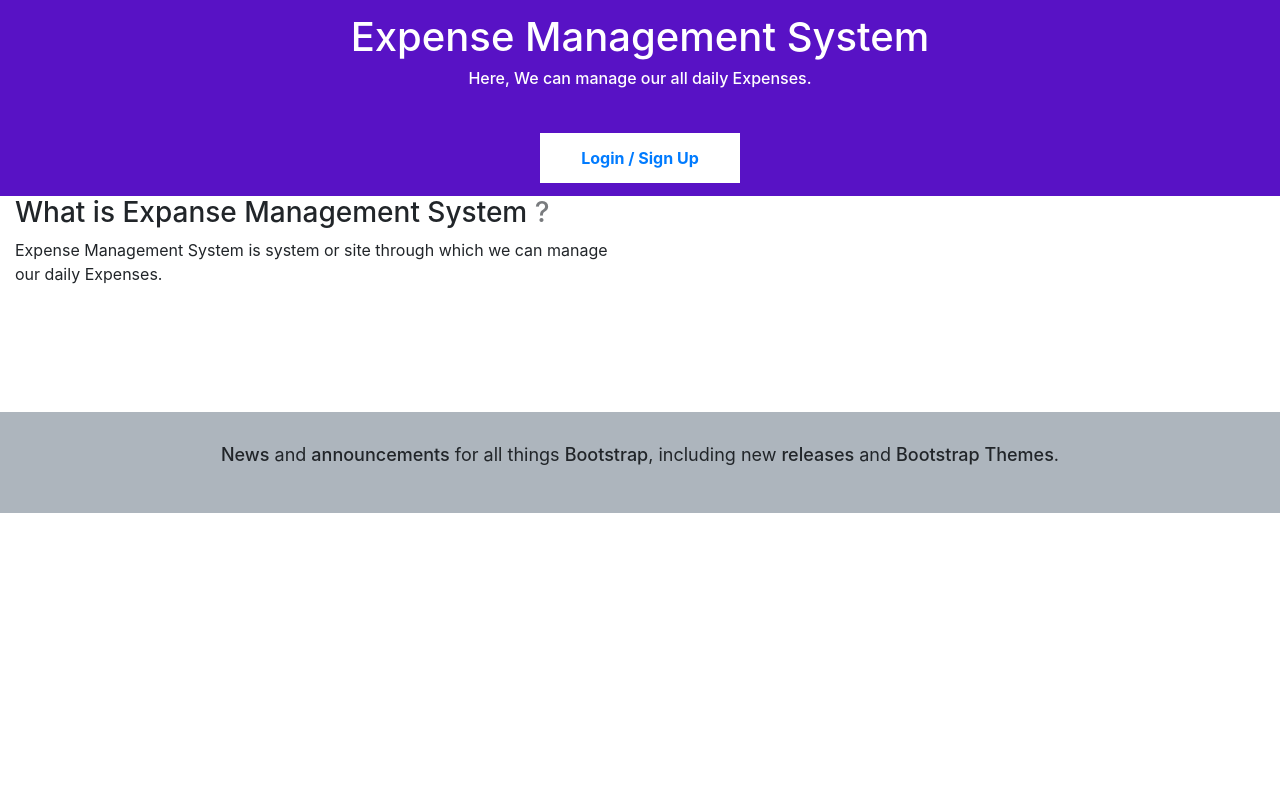
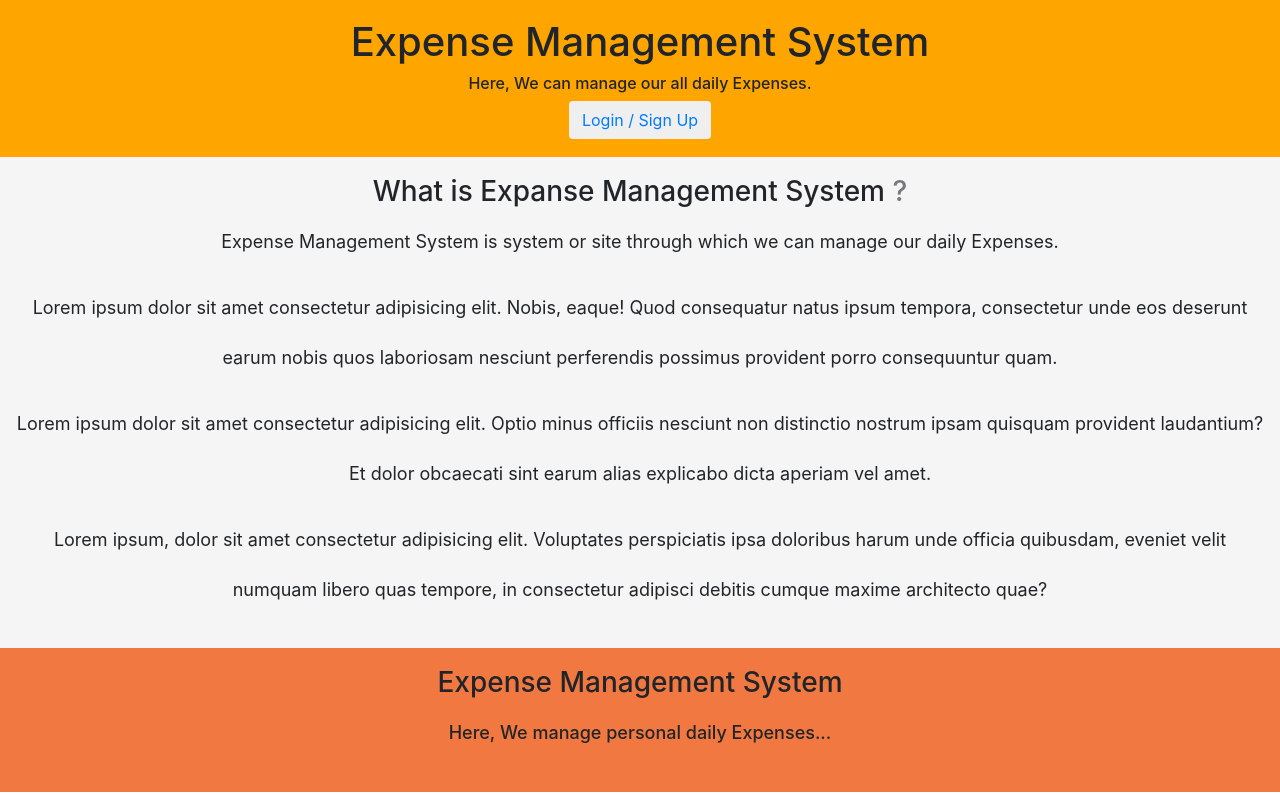
Before and after one commit to Ajeet29598/Expense-Managemet-Site, a Flask app: page / in a window 1280 px wide. Run offline with Flask 2, Linux system fonts and the light colour scheme; some libraries are stand-ins or nearby versions.

Commit message:
complete

```diff
--- a/Templates/index.html
+++ b/Templates/index.html
@@ -11,24 +11,25 @@
     <script src="//cdnjs.cloudflare.com/ajax/libs/jquery/3.2.1/jquery.min.js"></script>
 </head>
 <body>
-    <div class="container-fluid home-main" style="margin-bottom:0px; margin-top: 0px;">
+<center>
+    <div class="container-fluid home-content2" style="background-color: orange;">
+        <h1>Expense Management System</h1>
+        <h6><span>Here, We can manage our all daily Expenses.</span></h6>
+        <button  type="button"  class="btn btn-default"><a class="a" href="{{url_for('login')}}" class="ml-2">Login / Sign Up</a></button>
+    </div>
+    <div style="background-color: whitesmoke;" class="container-fluid home-content2 ">
+        <h3>What is Expanse Management System <span class="blinker">?</span></h3>
+        <p>Expense Management System is system or site through which we can manage our daily Expenses.</p>
+        <p>Lorem ipsum dolor sit amet consectetur adipisicing elit. Nobis, eaque! Quod consequatur natus ipsum tempora, consectetur unde eos deserunt earum nobis quos laboriosam nesciunt perferendis possimus provident porro consequuntur quam.</p>
+        <p>Lorem ipsum dolor sit amet consectetur adipisicing elit. Optio minus officiis nesciunt non distinctio nostrum ipsam quisquam provident laudantium? Et dolor obcaecati sint earum alias explicabo dicta aperiam vel amet.</p>
+        <p>Lorem ipsum, dolor sit amet consectetur adipisicing elit. Voluptates perspiciatis ipsa doloribus harum unde officia quibusdam, eveniet velit numquam libero quas tempore, in consectetur adipisci debitis cumque maxime architecto quae?</p>
 
-        <h1>Expense Management System</h1>
-        <h6>Here, We can manage our all daily Expenses.</h6>
-        <button type="button"  class="btn btn-default"><a class="a" href="{{url_for('login')}}" class="ml-2">Login / Sign Up</a></button>
     </div>
-    <div class="container-fluid home-content1">
-        <div class="row">
-            <div class="col-md-6 content1">
-                <h3>What is Expanse Management System <span class="blinker">?</span></h3>
-                <p>Expense Management System is system or site through which we can manage our daily Expenses.</p>
-                <div class="content1-left"></div>
-            </div>
-        </div>
+
+    <div style="background-color: rgb(241, 120, 64);" class="container-fluid home-content2 ">
+        <h3>Expense Management System</h3>
+        <p><span>Here, We manage personal daily Expenses...</span> </p>
     </div>
-    <div class="container-fluid home-content2">
-        <p><span>News</span> and <span>announcements</span> for all things <span>Bootstrap</span>, including new
-            <span>releases</span> and <span>Bootstrap Themes</span>.</p>
-    </div>
+</center>
 </body>
 </html>
--- a/app.py
+++ b/app.py
@@ -1,16 +1,12 @@
-from datetime import timedelta
 from flask import Flask, redirect, render_template, request, url_for, session ,flash
 import sqlite3
 
 app = Flask(__name__)
 app.secret_key= 'Ajeet'
-app.permanent_session_lifetime=timedelta(minutes=30)
-
 
 @app.route('/', methods=['GET','POST'] )
 def index():
     return render_template('index.html')
-
 
 @app.route('/login',methods = ['GET','POST'])
 def login():
@@ -19,21 +15,16 @@ def login():
         session.permanent=True
         connection = sqlite3.connect('users.db')
         cursor = connection.cursor()
-
         Username = request.form['u_name']
         password = request.form['pass']
-
         cursor.execute('SELECT * FROM Users WHERE username = ? AND password = ?', (Username, password ))
         data = cursor.fetchone()
-
         if  data!=None:
             flash('Logged in Successfully...')
-            session['email']=data[1]
+            session['user']=data[1]
             return redirect(url_for('home'))
         else:
             return redirect(url_for('error'))
-
-
     return render_template('login.html')
 
 @app.route('/signup', methods=['GET','POST'])
@@ -46,11 +37,9 @@ def signup():
         email = request.form['email']
         username = request.form['username']
         password = request.form['password']
-
         query = "INSERT INTO Users (email,username,password) VALUES(?,?,?)"
         cursor.execute(query,(email,username,password))
         connection.commit()
-
         if cursor.rowcount == 1:
             return redirect(url_for('login'))
         else:
@@ -59,25 +48,22 @@ def signup():
 
 @app.route('/home')
 def home():
-    if 'email' in session:
+    if 'user' in session:
         return render_template('home.html')
     else:
         return redirect(url_for('login'))
 
 @app.route('/add_expenses',methods=['GET','POST'])
 def add_expenses():
-    if 'email' in session:
+    if 'user' in session:
         connection = sqlite3.connect("users.db")
         cursor = connection.cursor()
-
         if request.method == 'POST':
-
             date_ = request.form['date']
             name = request.form['name']
             products = request.form['prod_name']
             prod_qnty = request.form['prod_Qty']
             prod_price = request.form['price']
-
             query = "INSERT INTO Products (date_, name, products, prod_qnty, prod_price) VALUES(?,?,?,?,?)"
             cursor.execute(query,(date_, name, products, prod_qnty, prod_price))
             connection.commit()
@@ -92,7 +78,7 @@ def add_expenses():
 
 @app.route('/view',methods = ['GET','POST'])
 def view():
-    if 'email' in session:
+    if 'user' in session:
         connection = sqlite3.connect("users.db")
         connection.row_factory = sqlite3.Row
         cursor = connection.cursor()
@@ -103,16 +89,14 @@ def view():
         return redirect(url_for('login'))
 
 @app.route('/update/<int:id>',methods=['POST','GET'])
-
 def update(id):
-    if 'email' in session:
+    if 'user' in session:
         connection = sqlite3.connect("users.db")
         connection.row_factory = sqlite3.Row
         cursor = connection.cursor()
         cursor.execute('select * from Products WHERE id={0}'.format(id))
         rows = cursor.fetchone()
         connection.close()
-
         if request.method=='POST':
             try:
                 date_ = request.form['date']
@@ -120,7 +104,6 @@ def update(id):
                 products = request.form['prod_name']
                 prod_qnty = request.form['prod_Qty']
                 prod_price = request.form['price']
-
                 con = sqlite3.connect("users.db")
                 cur=con.cursor()
                 cur.execute('Update Products set date_= ?, name=?, products=?, prod_qnty=?, prod_price=?  WHERE id=?',(date_,name,products,prod_qnty,prod_price,id))
@@ -136,7 +119,7 @@ def update(id):
 
 @app.route('/delete/<int:id>',methods=['POST','GET'])
 def delete(id):
-    if 'email' in session:
+    if 'user' in session:
         connection = sqlite3.connect("users.db")
         cursor = connection.cursor()
         cursor.execute('DELETE from Products WHERE id={0}'.format(id))
@@ -145,27 +128,28 @@ def delete(id):
         return redirect(url_for('view'))
     else:
         return redirect(url_for('login'))
+
 @app.route('/error')
 def error():
     return render_template('error.html')
 
 @app.route('/contact')
 def contact():
-    if 'email' in session:
+    if 'user' in session:
         return render_template('contact.html')
     else:
         return redirect(url_for('login'))
 
 @app.route('/about')
 def about():
-    if 'email' in session:
+    if 'user' in session:
         return render_template('about.html')
     else:
         return redirect(url_for('login'))
 
 @app.route('/logout')
 def logout():
-    session.pop('email',None)
+    session.pop('user',None)
     flash('Logged out Successfully...')
     return redirect(url_for('login'))
 
```
Also changed, not shown: users.db.
